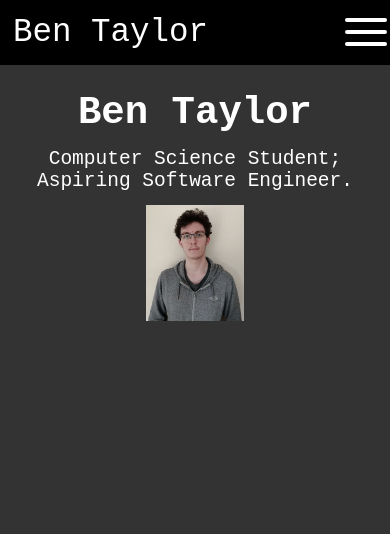
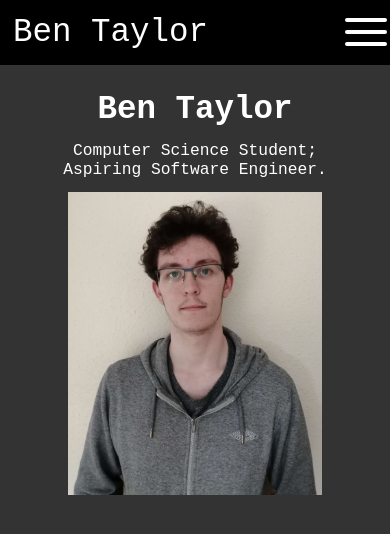
Before and after one commit to BenTaylor25/WebPortfolio2023, a React (Vite) app in the folder web-portfolio-2023/: page / in a window 390 px wide. Shown: the top 534 px of the page. Built offline with nearby package versions, Linux system fonts and the light colour scheme.

Commit message:
responsive home page

```diff
--- a/web-portfolio-2023/src/components/pages/Home.scss
+++ b/web-portfolio-2023/src/components/pages/Home.scss
@@ -28,3 +28,19 @@ main {
         margin-top: 1rem;
     }
 }
+
+@media screen and (orientation: portrait) {
+    main {
+        h1 {
+            font-size: 2.5rem;
+        }
+
+        p {
+            font-size: 1.25rem;
+        }
+
+        img {
+            width: 65vw;
+        }
+    }
+}
```
